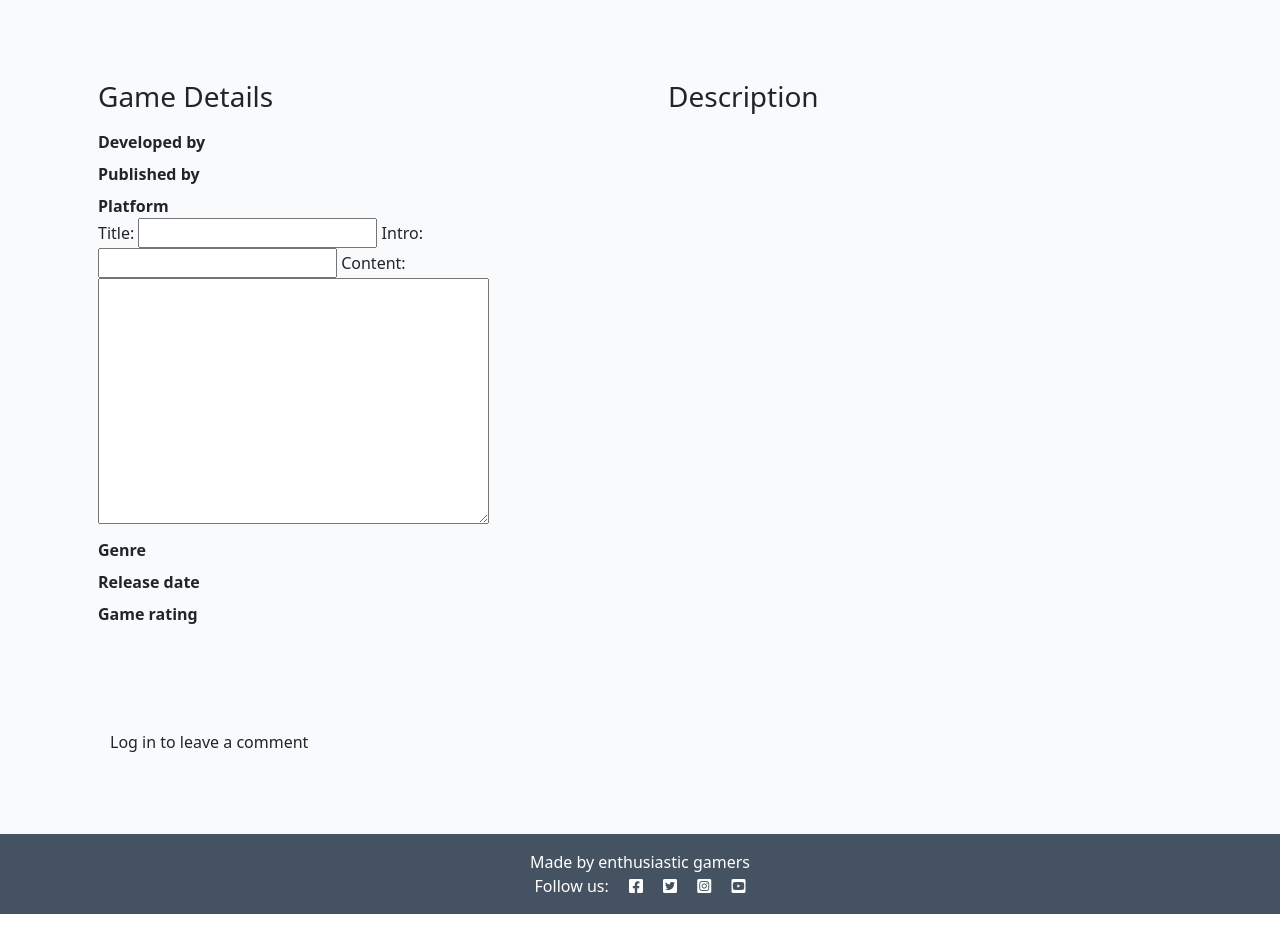
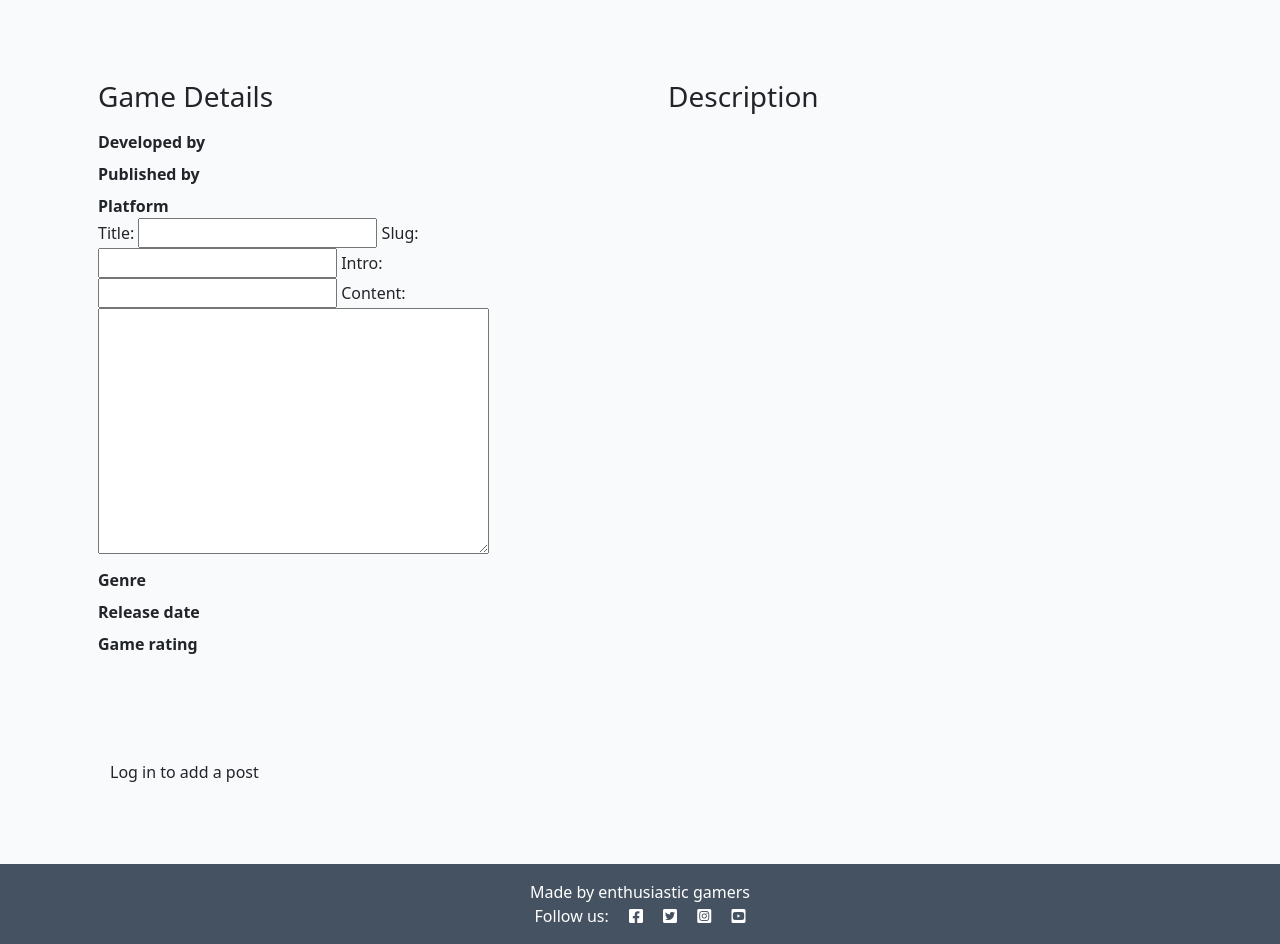
Before and after one commit to programmer-1991/gamers-digest, a Django app: template news/templates/news/game.html in a window 1280 px wide. Shown: the part 88-1032 px from the top of the page. Before the commit the page ends 1002 px from the top, so only its background shows below. Run offline with Django 4.2, Linux system fonts and the light colour scheme; the template is opened without the code that fills it: values that come from a table or form of the project are taken from there, others are empty; parts of the project's set-up code (start-up, migrations or seed data) failed here and were passed over; some libraries are stand-ins or nearby versions.

Commit message:
Handle the POST request from the comment form

```diff
--- a/gamers_digest/settings.py
+++ b/gamers_digest/settings.py
@@ -30,7 +30,7 @@ STATIC_ROOT = os.path.join(BASE_DIR, 'staticfiles')
 SECRET_KEY = os.environ.get("SECRET_KEY")
 
 # SECURITY WARNING: don't run with debug turned on in production!
-DEBUG = False
+DEBUG = True
 
 ALLOWED_HOSTS = ['.gitpod.io', '.herokuapp.com']
 
--- a/news/forms.py
+++ b/news/forms.py
@@ -5,4 +5,4 @@ from django import forms
 class PostForm(forms.ModelForm):
     class Meta:
         model = Post
-        fields = ('title', 'intro', 'content')
+        fields = ('title', 'slug', 'intro', 'content')
--- a/news/templates/news/game.html
+++ b/news/templates/news/game.html
@@ -89,7 +89,7 @@
                     <button id="submitButton" type="submit" class="btn btn-signup btn-lg">Submit</button>
                 </form>
                 {% else %}
-                <p>Log in to leave a comment</p>
+                <p class="center">Log in to add a post</p>
                 {% endif %}
             </div>
         </div>
```
Also changed, not shown: news/views.py (+11 -0 lines).
